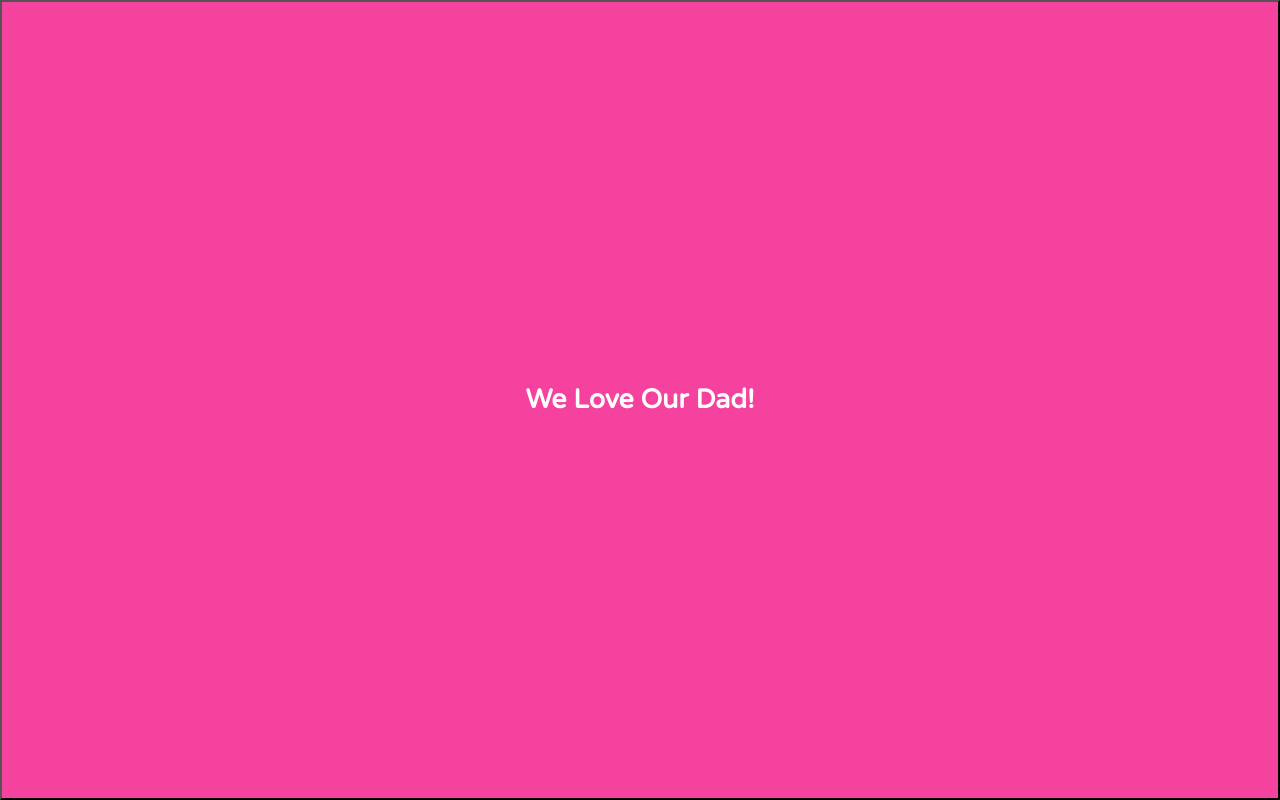
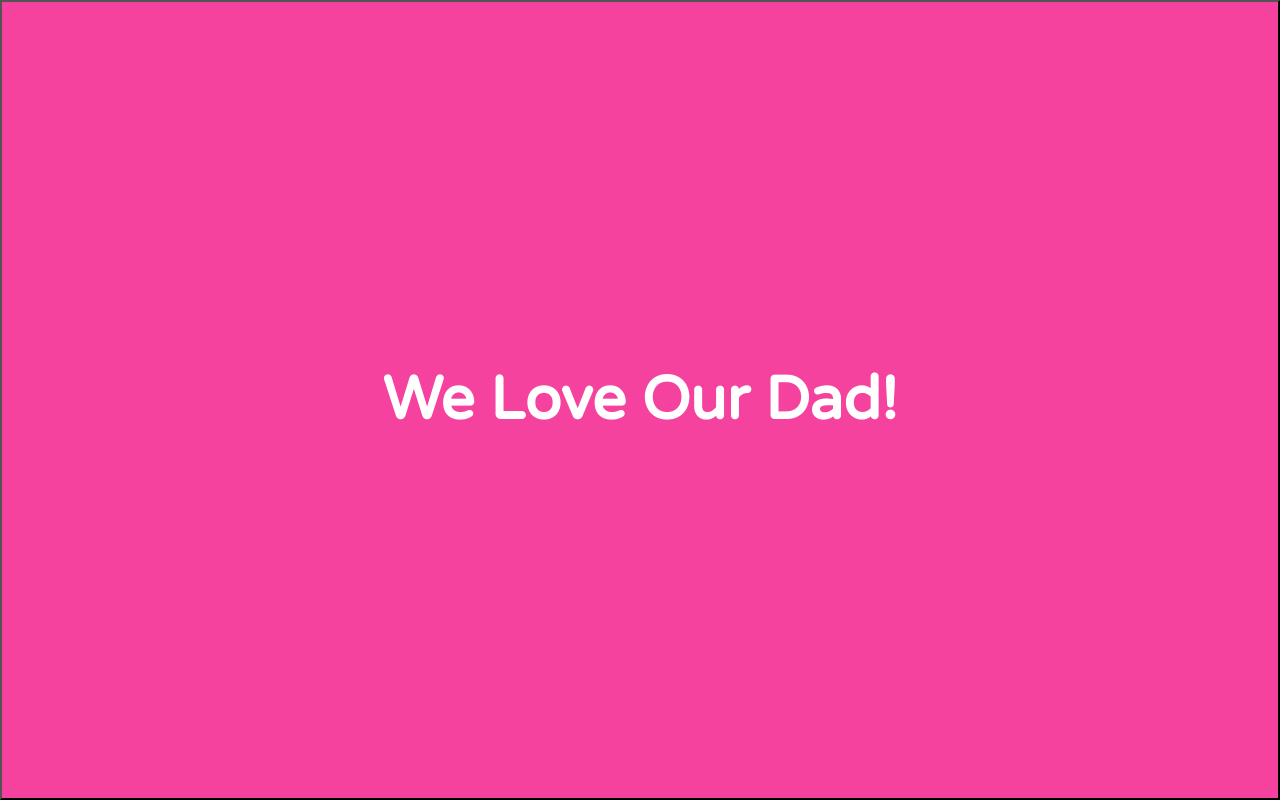
Before and after one commit to FishbytheFin/mrfruitnojuice.github.io, a plain HTML site: page daddio/index.html in a window 1280 px wide. Drawn offline with Linux system fonts and the light colour scheme.

Commit message:
Update style.css

```diff
--- a/daddio/style.css
+++ b/daddio/style.css
@@ -4,7 +4,7 @@
 }
 
 #div0{
-	height: 100vh;
+    height: 100vh;
     width:  100vw;
     background-color: #f5429e;
     text-align: center;
@@ -15,5 +15,5 @@
 	color: #fff;
 	padding: 20% 0;
 	font-family: 'Varela Round', sans-serif;
-	font-size; 500px;
+	font-size: 60px;
 }
```
